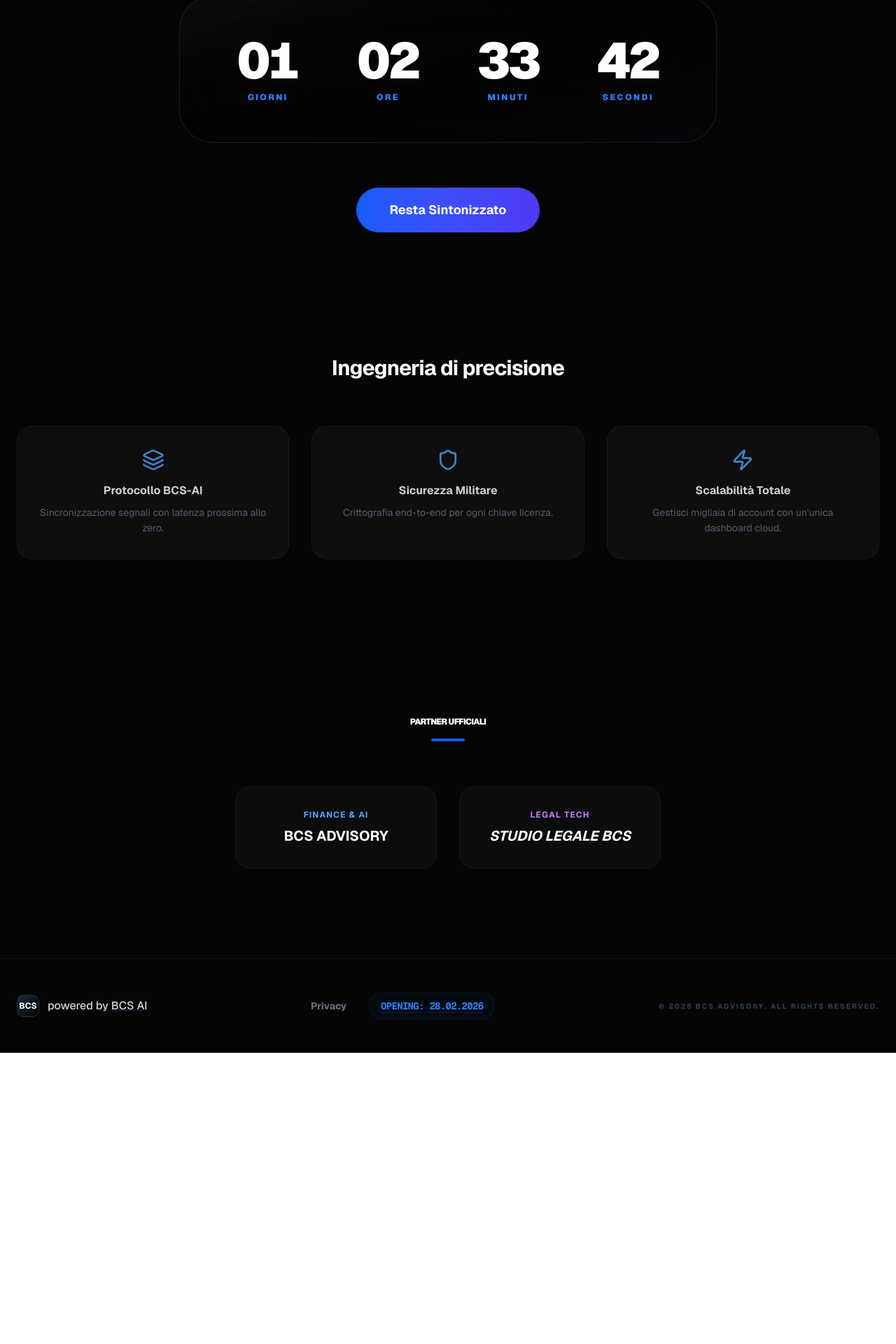
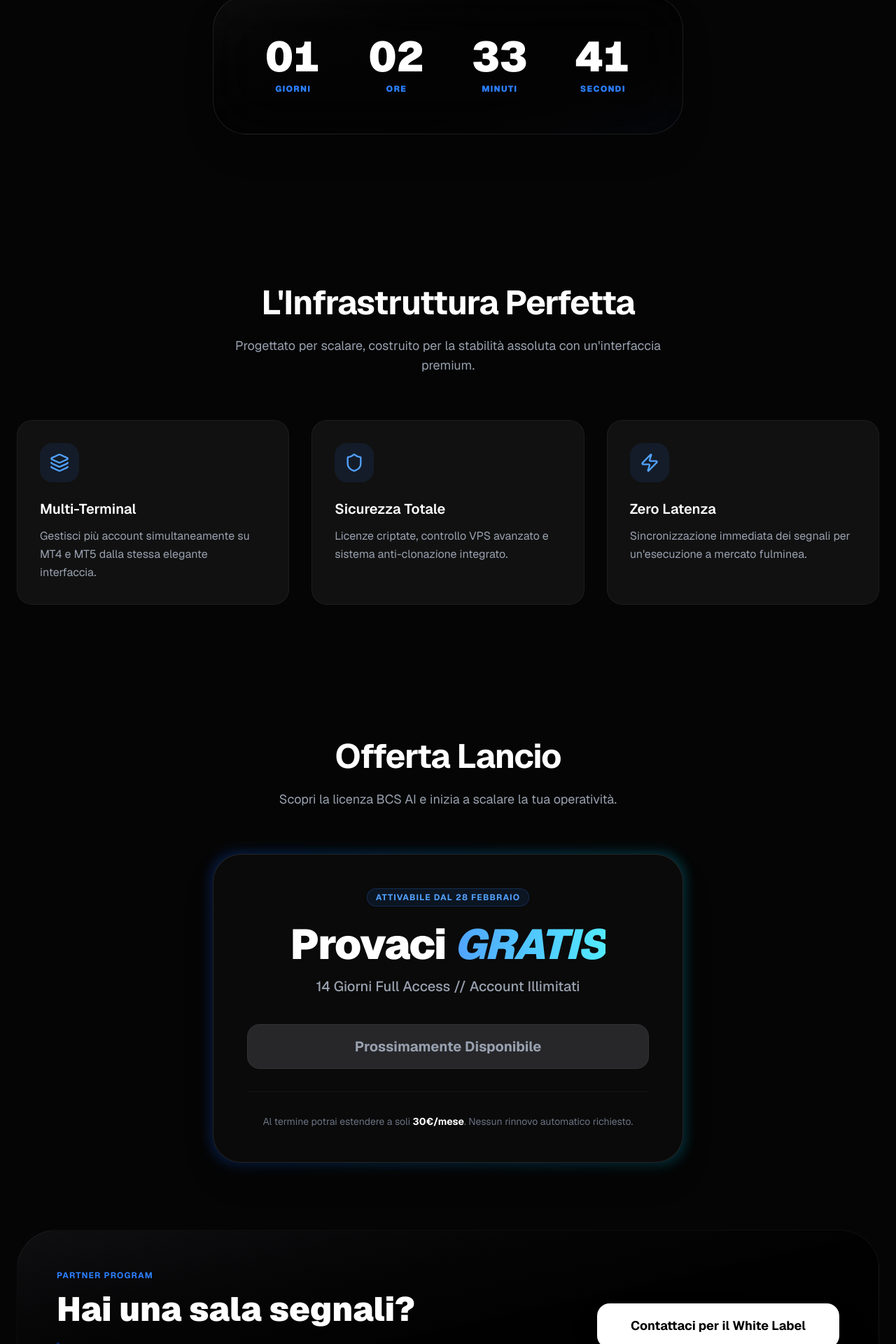
Before and after one commit to peewe75/Ultra-Signal, a Next.js app in the folder web-dashboard/: page / in a window 1280 px wide. Shown: the part 619-2539 px from the top of the page at 70% size. Before the commit the page ends 2123 px from the top, so only its background shows below. Built offline with nearby package versions, Linux system fonts and the light colour scheme.

Commit message:
feat: show all content during pre-launch and remove hero buttons

```diff
--- a/web-dashboard/src/app/page.tsx
+++ b/web-dashboard/src/app/page.tsx
@@ -10,7 +10,7 @@ import { useState, useEffect } from "react";
 // ==========================================================
 // 🚀 LANCIATORE UFFICIALE BCS AI
 // ==========================================================
-const IS_LIVE_MODE = false; // <--- DOMANI METTI A "true" PER RIPRISTINARE TUTTO
+const IS_LIVE_MODE = false; // <--- DOMANI METTI A "true" PER RIPRISTINARE I PULSANTI DI REGISTRAZIONE
 // ==========================================================
 
 export default function LandingPage() {
@@ -36,17 +36,11 @@ export default function LandingPage() {
     return () => clearInterval(timer);
   }, []);
 
-  const scrollToCountdown = (e: React.MouseEvent) => {
-    e.preventDefault();
-    const element = document.getElementById("launch-timer") || document.getElementById("pricing");
-    if (element) {
-      element.scrollIntoView({ behavior: "smooth", block: "center" });
-      if (!IS_LIVE_MODE) {
+  const showWaitToast = (e?: React.MouseEvent) => {
+    if (e) e.preventDefault();
     toast.info("Lancio ufficiale il 28 Febbraio!", {
-          description: "Stiamo completando i test finali. Resta sintonizzato per l'apertura pubblica."
+      description: "Stiamo completando i test finali. Le registrazioni apriranno a mezzanotte."
     });
-      }
-    }
   };
 
   const containerVariants: Variants = {
@@ -79,35 +73,29 @@ export default function LandingPage() {
             <Link href="/admin" className="flex text-sm font-medium text-red-400 hover:text-red-300 transition-colors items-center gap-1 border border-red-500/20 bg-red-500/5 rounded-full px-4 py-1.5 hover:bg-red-500/10">
               <LogIn className="w-3.5 h-3.5" /> Area Admin
             </Link>
-            <Link href="/sign-in" className="text-sm font-medium text-gray-300 hover:text-white transition-colors">Accedi</Link>
-            {IS_LIVE_MODE && (
-              <Button asChild className="bg-white text-black hover:bg-gray-100 rounded-full px-6 font-semibold shadow-lg">
-                <Link href="/sign-up">Inizia Ora</Link>
-              </Button>
-            )}
+            <Link href="/sign-in" className="text-sm font-medium text-gray-300 hover:text-white transition-colors border border-white/5 rounded-full px-4 py-1.5 hover:bg-white/5">Accedi</Link>
           </div>
         </div>
       </motion.nav>
 
       {/* Hero Section */}
-      <section className="relative pt-32 pb-20 md:pt-48 px-6">
+      <section className="relative pt-32 pb-10 md:pt-48 px-6">
         <motion.div className="max-w-4xl mx-auto text-center" variants={containerVariants} initial="hidden" animate="visible">
-
-          {!IS_LIVE_MODE ? (
-            <>
           <motion.div variants={itemVariants} className="inline-flex items-center gap-2 px-3 py-1 rounded-full border border-blue-500/30 bg-blue-500/10 backdrop-blur-md mb-8">
             <Clock className="w-3.5 h-3.5 text-blue-400" />
-                <span className="text-xs font-bold text-blue-200 tracking-wider font-mono uppercase">LANCIO UFFICIALE: 28 FEB 2026</span>
+            <span className="text-xs font-bold text-blue-200 tracking-wider font-mono uppercase">LANCIO UFFICIALE: 28 FEB 2026 - 00:00</span>
           </motion.div>
           <motion.h1 variants={itemVariants} className="text-5xl md:text-8xl font-black tracking-tight mb-8 leading-[1.05]">
-                <span className="text-transparent bg-clip-text bg-gradient-to-r from-blue-400 via-indigo-400 to-purple-400 py-2 inline-block italic">Count on it.</span><br />
-                Il Lancio è Vicino.
+            <span className="text-transparent bg-clip-text bg-gradient-to-r from-blue-400 via-indigo-400 to-purple-400 py-2 inline-block">Il Futuro è qui.</span><br />
+            {IS_LIVE_MODE ? "Benvenuti in BCS AI." : "In Fase di Lancio."}
           </motion.h1>
           <motion.p variants={itemVariants} className="text-lg md:text-xl text-gray-400 mb-12 max-w-2xl mx-auto leading-relaxed">
-                Le nostre infrastrutture BCS AI sono in fase finale di calibrazione. Molto presto dominerai i mercati con l&apos;automazione intelligente definitiva.
+            La tecnologia bridge definitiva per MT4 e MT5. Gestisci licenze, account e segnali con l&apos;automazione intelligente di BCS AI.
           </motion.p>
 
-              <motion.div id="launch-timer" variants={itemVariants} className="grid grid-cols-4 gap-3 md:gap-8 max-w-3xl mx-auto mb-16 p-8 md:p-14 bg-gradient-to-br from-zinc-900/40 via-black/40 to-blue-900/5 border border-white/10 rounded-[3rem] backdrop-blur-2xl shadow-2xl relative group">
+          {/* TIMER SEMPRE VISIBILE IN PRE-LAUNCH */}
+          {!IS_LIVE_MODE && (
+            <motion.div id="launch-timer" variants={itemVariants} className="grid grid-cols-4 gap-3 md:gap-8 max-w-2xl mx-auto mb-20 p-8 md:p-14 bg-gradient-to-br from-zinc-900/40 via-black/40 to-blue-900/5 border border-white/10 rounded-[3rem] backdrop-blur-2xl shadow-2xl relative group">
               {[
                 { label: "Giorni", val: timeLeft?.days ?? "00" },
                 { label: "Ore", val: timeLeft?.hours ?? "00" },
@@ -115,125 +103,122 @@ export default function LandingPage() {
                 { label: "Secondi", val: timeLeft?.seconds ?? "00" }
               ].map((unit, i) => (
                 <div key={i} className="flex flex-col items-center">
-                    <div className="text-4xl md:text-7xl font-black text-white mb-2 tabular-nums tracking-tighter shadow-white/5">{String(unit.val).padStart(2, '0')}</div>
-                    <div className="text-[10px] md:text-xs font-black text-blue-500 uppercase tracking-[0.2em]">{unit.label}</div>
+                  <div className="text-4xl md:text-6xl font-black text-white mb-2 tabular-nums">{String(unit.val).padStart(2, '0')}</div>
+                  <div className="text-[10px] md:text-xs font-black text-blue-500 uppercase tracking-widest">{unit.label}</div>
                 </div>
               ))}
             </motion.div>
-            </>
-          ) : (
-            <>
-              <motion.div variants={itemVariants} className="inline-flex items-center gap-2 px-3 py-1 rounded-full border border-white/10 bg-white/5 backdrop-blur-md mb-8">
-                <span className="flex h-2 w-2 rounded-full bg-blue-500 animate-pulse"></span>
-                <span className="text-xs font-medium text-blue-200">Nuova Versione 2.0 Disponibile</span>
-              </motion.div>
-              <motion.h1 variants={itemVariants} className="text-5xl md:text-7xl font-bold tracking-tight mb-8 leading-[1.1]">
-                Domina i Mercati con <br />
-                <span className="text-transparent bg-clip-text bg-gradient-to-r from-blue-400 via-indigo-400 to-purple-400 py-2 inline-block">l&apos;Automazione Intelligente</span>
-              </motion.h1>
-              <motion.p variants={itemVariants} className="text-lg md:text-xl text-gray-400 mb-10 max-w-2xl mx-auto leading-relaxed">
-                La tecnologia bridge definitiva per MT4 e MT5. Gestisci licenze, account e segnali con un&apos;unica dashboard professionale.
-              </motion.p>
-            </>
           )}
-
-          <motion.div variants={itemVariants} className="flex flex-col sm:flex-row items-center justify-center gap-5">
-            {IS_LIVE_MODE ? (
-              <>
-                <Button asChild size="lg" className="bg-gradient-to-r from-blue-600 to-indigo-600 text-white rounded-full px-8 w-full sm:w-auto text-lg h-14 font-bold shadow-xl transition-transform hover:scale-105">
-                  <Link href="#pricing">Ottieni la tua Licenza <ArrowRight className="ml-2 w-5 h-5" /></Link>
-                </Button>
-                <Button variant="outline" size="lg" className="rounded-full px-8 w-full sm:w-auto text-lg h-14 border-white/10 bg-white/5 backdrop-blur-md text-white transition-all hover:scale-105" onClick={() => toast.info('Video dimostrativo in arrivo!')}>
-                  Scopri come funziona
-                </Button>
-              </>
-            ) : (
-              <Button onClick={scrollToCountdown} size="lg" className="bg-gradient-to-r from-blue-600 to-indigo-600 text-white rounded-full px-12 w-full sm:w-auto text-lg h-16 font-bold shadow-2xl transition-all hover:scale-105">
-                Resta Sintonizzato
-              </Button>
-            )}
-          </motion.div>
         </motion.div>
       </section>
 
-      {/* Pricing - Mostrato solo in Live Mode */}
-      {IS_LIVE_MODE && (
+      {/* Features Grid - SEMPRE VISIBILE */}
+      <section id="features" className="py-24 relative z-10">
+        <motion.div initial={{ opacity: 0, y: 40 }} whileInView={{ opacity: 1, y: 0 }} viewport={{ once: true }} transition={{ duration: 0.7 }} className="max-w-7xl mx-auto px-6">
+          <div className="text-center mb-16">
+            <h2 className="text-3xl md:text-5xl font-bold mb-6 tracking-tight">L&apos;Infrastruttura Perfetta</h2>
+            <p className="text-gray-400 max-w-2xl mx-auto text-lg">Progettato per scalare, costruito per la stabilità assoluta con un&apos;interfaccia premium.</p>
+          </div>
+          <div className="grid md:grid-cols-3 gap-8">
+            {[
+              { icon: Layers, title: "Multi-Terminal", desc: "Gestisci più account simultaneamente su MT4 e MT5 dalla stessa elegante interfaccia." },
+              { icon: Shield, title: "Sicurezza Totale", desc: "Licenze criptate, controllo VPS avanzato e sistema anti-clonazione integrato." },
+              { icon: Zap, title: "Zero Latenza", desc: "Sincronizzazione immediata dei segnali per un'esecuzione a mercato fulminea." }
+            ].map((f, i) => (
+              <div key={i} className="bg-[#111] border border-white/5 rounded-3xl p-8 hover:bg-[#151515] transition-all">
+                <div className="w-14 h-14 rounded-2xl bg-blue-500/10 flex items-center justify-center mb-6">
+                  <f.icon className="w-7 h-7 text-blue-400" />
+                </div>
+                <h3 className="text-xl font-semibold mb-3">{f.title}</h3>
+                <p className="text-gray-400 leading-relaxed">{f.desc}</p>
+              </div>
+            ))}
+          </div>
+        </motion.div>
+      </section>
+
+      {/* Pricing Table - SEMPRE VISIBILE MA CON PULSANTI DISABILITATI */}
       <section id="pricing" className="py-24 relative z-10">
-          <div className="max-w-7xl mx-auto px-6">
+        <motion.div initial={{ opacity: 0, y: 40 }} whileInView={{ opacity: 1, y: 0 }} viewport={{ once: true }} transition={{ duration: 0.7 }} className="max-w-7xl mx-auto px-6">
           <div className="text-center mb-16">
-              <h2 className="text-3xl md:text-5xl font-bold mb-6 tracking-tight">Piani Flessibili</h2>
-              <p className="text-gray-400 text-lg">Scegli la licenza adatta al tuo volume operativo.</p>
+            <h2 className="text-3xl md:text-5xl font-bold mb-6 tracking-tight">Offerta Lancio</h2>
+            <p className="text-gray-400 text-lg">Scopri la licenza BCS AI e inizia a scalare la tua operatività.</p>
           </div>
           <div className="flex justify-center mb-16 px-4">
             <div className="w-full max-w-2xl relative group">
               <div className="absolute -inset-1 bg-gradient-to-r from-blue-600 to-cyan-500 rounded-[2.5rem] blur opacity-25" />
               <div className="relative bg-[#0a0a0a] border border-white/10 rounded-[2.5rem] p-8 md:p-12 shadow-2xl backdrop-blur-xl">
                 <div className="text-center mb-10">
-                    <div className="inline-flex items-center gap-2 px-3 py-1 rounded-full bg-blue-500/10 border border-blue-500/20 text-blue-400 text-xs font-bold uppercase tracking-widest mb-6">Offerta Lancio</div>
+                  <div className="inline-flex items-center gap-2 px-3 py-1 rounded-full bg-blue-500/10 border border-blue-500/20 text-blue-400 text-xs font-bold uppercase tracking-widest mb-6">Attivabile dal 28 Febbraio</div>
                   <h3 className="text-4xl md:text-6xl font-black text-white mb-4 tracking-tight leading-none">Provaci <span className="text-transparent bg-clip-text bg-gradient-to-r from-blue-400 to-cyan-300 italic">GRATIS</span></h3>
                   <p className="text-xl text-gray-400 font-medium">14 Giorni Full Access // Account Illimitati</p>
                 </div>
+
+                {IS_LIVE_MODE ? (
                   <Button asChild className="w-full h-16 bg-blue-600 hover:bg-blue-500 text-white rounded-2xl text-xl font-bold shadow-xl transition-transform hover:scale-[1.02]">
                     <Link href="/sign-up">Inizia la Prova Gratuita</Link>
                   </Button>
+                ) : (
+                  <Button onClick={showWaitToast} className="w-full h-16 bg-zinc-800 text-gray-400 rounded-2xl text-xl font-bold border border-white/5 cursor-not-allowed">
+                    Prossimamente Disponibile
+                  </Button>
+                )}
+
+                <div className="mt-8 pt-8 border-t border-white/5 text-center">
+                  <p className="text-sm text-gray-500">Al termine potrai estendere a soli <span className="text-white font-bold">30€/mese</span>. Nessun rinnovo automatico richiesto.</p>
                 </div>
               </div>
             </div>
           </div>
-        </section>
-      )}
 
-      {/* Simplified Features Section */}
-      <section className="py-24 relative">
-        <div className="max-w-7xl mx-auto px-6 text-center">
-          <h2 className="text-3xl font-bold mb-16 tracking-tight">Ingegneria di precisione</h2>
-          <div className="grid md:grid-cols-3 gap-8">
-            {[
-              { icon: Layers, title: "Protocollo BCS-AI", desc: "Sincronizzazione segnali con latenza prossima allo zero." },
-              { icon: Shield, title: "Sicurezza Militare", desc: "Crittografia end-to-end per ogni chiave licenza." },
-              { icon: Zap, title: "Scalabilità Totale", desc: "Gestisci migliaia di account con un'unica dashboard cloud." }
-            ].map((f, i) => (
-              <div key={i} className="bg-[#111] p-8 rounded-3xl border border-white/5 hover:border-blue-500/20 transition-all opacity-80">
-                <f.icon className="w-8 h-8 text-blue-400 mb-4 mx-auto" />
-                <h3 className="font-bold mb-2">{f.title}</h3>
-                <p className="text-sm text-gray-500 leading-relaxed">{f.desc}</p>
+          {/* White Label Business Section */}
+          <div className="mt-24 p-8 md:p-14 bg-gradient-to-br from-zinc-900/60 to-black border border-white/5 rounded-[3.5rem] relative overflow-hidden">
+            <div className="relative z-10 flex flex-col lg:flex-row items-center justify-between gap-12">
+              <div className="flex-1 text-center lg:text-left">
+                <h4 className="text-blue-500 font-bold text-xs uppercase mb-4 tracking-widest">Partner Program</h4>
+                <h2 className="text-3xl md:text-5xl font-black text-white mb-6">Hai una sala segnali?</h2>
+                <p className="text-xl text-gray-400 font-medium italic border-l-4 border-blue-600/40 pl-6">
+                  &quot;Trasforma la tua operatività in un brand esclusivo. Contattaci per una soluzione <span className="text-white underline decoration-blue-500 font-bold not-italic font-sans">White Label</span> su misura.&quot;
+                </p>
               </div>
-            ))}
+              <Button onClick={() => window.location.href = 'mailto:info@studiodigitale.eu'} className="h-16 px-12 bg-white text-black hover:bg-gray-200 rounded-2xl font-bold text-lg shadow-2xl transition-transform hover:scale-105">
+                Contattaci per il White Label
+              </Button>
             </div>
           </div>
-      </section>
 
-      {/* Strategic Partners */}
-      <section className="py-32">
-        <div className="max-w-7xl mx-auto px-6">
-          <div className="text-center mb-16"><h3 className="text-2xl font-black text-white mb-4 tracking-tighter text-blue-500 uppercase text-xs tracking-[0.2em]">Partner Ufficiali</h3><div className="w-12 h-1 bg-blue-600 mx-auto rounded-full" /></div>
-          <div className="flex flex-col md:flex-row justify-center items-center gap-8">
-            <Link href="https://www.bcs-ai.com" target="_blank" className="p-8 bg-zinc-900/40 border border-white/5 rounded-3xl text-center hover:border-blue-500/30 transition-all w-full md:w-72">
-              <div className="text-blue-400 font-bold mb-2 text-xs tracking-widest uppercase">Finance & AI</div>
-              <div className="text-white text-xl font-bold">BCS ADVISORY</div>
+          {/* Partners Section */}
+          <div className="mt-32">
+            <div className="text-center mb-16">
+              <h3 className="text-sm font-black text-blue-500 uppercase tracking-[0.3em] mb-4">Partner Strategici</h3>
+              <div className="h-0.5 w-12 bg-blue-600 mx-auto rounded-full" />
+            </div>
+            <div className="flex flex-col md:flex-row justify-center items-center gap-10">
+              <Link href="https://www.bcs-ai.com" target="_blank" className="p-10 bg-zinc-900/40 border border-white/5 rounded-[2.5rem] text-center hover:border-blue-500/20 transition-all w-full md:w-80">
+                <div className="text-blue-400 font-bold mb-3 text-xs tracking-widest uppercase">Finance & AI</div>
+                <div className="text-white text-2xl font-black italic">BCS ADVISORY</div>
               </Link>
-            <Link href="https://www.studiodigitale.eu" target="_blank" className="p-8 bg-zinc-900/40 border border-white/5 rounded-3xl text-center hover:border-purple-500/30 transition-all w-full md:w-72">
-              <div className="text-purple-400 font-bold mb-2 text-xs tracking-widest uppercase">Legal Tech</div>
-              <div className="text-white text-xl font-bold italic lead-none">STUDIO LEGALE BCS</div>
+              <Link href="https://www.studiodigitale.eu" target="_blank" className="p-10 bg-zinc-900/40 border border-white/5 rounded-[2.5rem] text-center hover:border-purple-500/20 transition-all w-full md:w-80">
+                <div className="text-purple-400 font-bold mb-3 text-xs tracking-widest uppercase">Legal Tech</div>
+                <div className="text-white text-2xl font-black italic">STUDIO LEGALE BCS</div>
               </Link>
             </div>
           </div>
+        </motion.div>
       </section>
 
       {/* Footer */}
       <footer className="border-t border-white/5 py-12 bg-[#050505] relative z-10">
-        <div className="max-w-7xl mx-auto px-6 flex flex-col md:flex-row justify-between items-center gap-8">
-          <div className="flex flex-col">
+        <div className="max-w-7xl mx-auto px-6 flex flex-col md:flex-row justify-between items-center gap-8 text-sm font-bold text-gray-500">
           <div className="flex items-center gap-3">
-              <div className="w-8 h-8 rounded-lg bg-gradient-to-br from-gray-800 to-gray-950 border border-white/10 flex items-center justify-center font-bold text-white text-xs">BCS</div>
-              <span className="font-medium text-gray-300">powered by <Link href="https://www.bcs-ai.com" target="_blank" className="hover:text-blue-400 transition-colors underline decoration-blue-500/30">BCS AI</Link></span>
+            <div className="w-8 h-8 rounded-lg bg-zinc-900 border border-white/10 flex items-center justify-center font-bold text-white text-xs">BCS</div>
+            <span>powered by <Link href="https://www.bcs-ai.com" target="_blank" className="text-gray-300 hover:text-blue-400 underline decoration-blue-500/20">BCS AI</Link></span>
           </div>
+          <div className="flex gap-8">
+            <Link href="/privacy" className="hover:text-white transition-colors">Privacy Policy</Link>
+            {!IS_LIVE_MODE && <span className="text-blue-500 font-mono tracking-tighter bg-blue-500/5 px-4 py-2 rounded-full border border-blue-500/10 underline decoration-blue-500/20 underline-offset-4 tracking-widest">OPENING: 28.02.2026</span>}
           </div>
-          <div className="flex items-center gap-8 text-sm font-bold text-gray-500">
-            <Link href="/privacy" className="hover:text-white transition-colors">Privacy</Link>
-            {!IS_LIVE_MODE && <span className="text-blue-500 font-mono tracking-tighter bg-blue-500/5 px-4 py-2 rounded-full border border-blue-500/10 underline decoration-blue-500/20 underline-offset-4">OPENING: 28.02.2026</span>}
-          </div>
-          <div className="text-gray-700 text-[10px] font-bold uppercase tracking-[0.2em]">&copy; 2026 BCS Advisory. All rights reserved.</div>
+          <div className="text-gray-700 text-[10px] uppercase tracking-[0.2em]">&copy; 2026 BCS Advisory. All rights reserved.</div>
         </div>
       </footer>
     </div>
```
Lines whose indentation alone changed are shown as unchanged.
